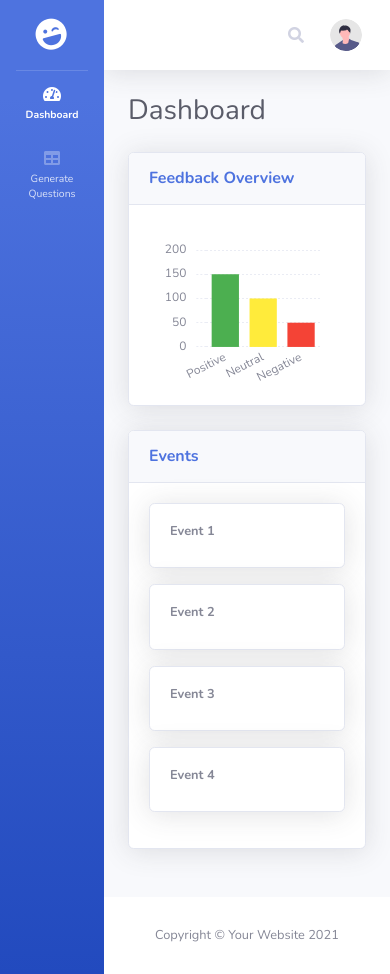
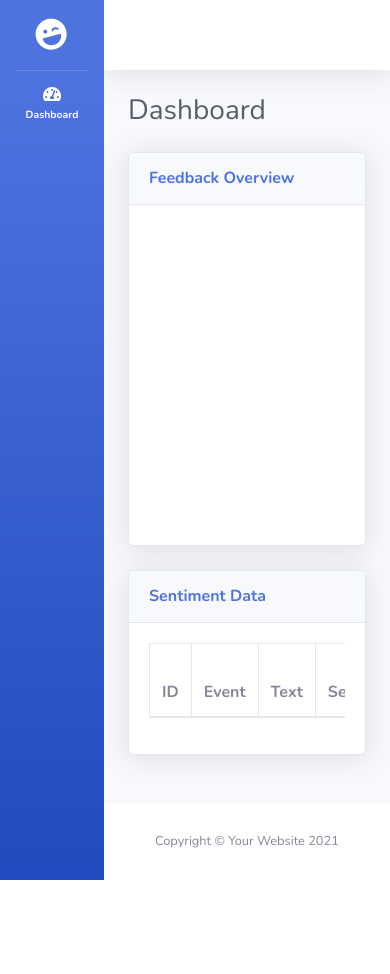
Before and after one commit to JamirLC/Feedback-Senti, a Django app: page /admin/ in a window 390 px wide. After the commit the page ends 880 px from the top, so only its background shows below. Run offline with Django 5.2, Linux system fonts and the light colour scheme; data comes from the database, SQL or seed files in the repository; both versions use the stored data as it was after the commit; lists and menus that the app fills with data are empty; some libraries are stand-ins or nearby versions.

Commit message:
pogi mo Daniel

```diff
--- a/senti_proj/sentiment/templates/sentiment/admin.html
+++ b/senti_proj/sentiment/templates/sentiment/admin.html
@@ -22,6 +22,19 @@
 
 <!-- Custom styles for this template -->
 <link href="{% static 'css/sb-admin-2.min.css' %}" rel="stylesheet">
+<link href="https://cdn.datatables.net/1.13.6/css/jquery.dataTables.min.css" rel="stylesheet">
+<style>
+    .chart-bar {
+        position: relative;
+        height: 300px; /* Adjust as needed */
+        width: 100%;   /* Full width of the card */
+    }
+
+    canvas {
+        max-width: 100%;
+        max-height: 100%;
+    }
+</style>
 
 
 </head>
@@ -52,12 +65,6 @@
                     <span>Dashboard</span></a>
             </li>
 
-            <!-- Nav Item - Tables -->
-            <li class="nav-item">
-                <a class="nav-link" href="/generate">
-                    <i class="fas fa-fw fa-table"></i>
-                    <span>Generate Questions</span></a>
-            </li>
 
             <!-- Divider -->
             <hr class="sidebar-divider d-none d-md-block">
@@ -84,69 +91,6 @@
                         <i class="bi bi-list"></i>
                     </button>
 
-                    <!-- Topbar Search -->
-                    <form
-                        class="d-none d-sm-inline-block form-inline mr-auto ml-md-3 my-2 my-md-0 mw-100 navbar-search">
-                        <div class="input-group">
-                            <input type="text" class="form-control bg-light border-0 small" placeholder="Search for..."
-                                aria-label="Search" aria-describedby="basic-addon2">
-                            <div class="input-group-append">
-                                <button class="btn btn-primary" type="button">
-                                    <i class="fas fa-search fa-sm"></i>
-                                </button>
-                            </div>
-                        </div>
-                    </form>
-
-                    <!-- Topbar Navbar -->
-                    <ul class="navbar-nav ml-auto">
-
-                        <!-- Nav Item - Search Dropdown (Visible Only XS) -->
-                        <li class="nav-item dropdown no-arrow d-sm-none">
-                            <a class="nav-link dropdown-toggle" href="#" id="searchDropdown" role="button"
-                                data-toggle="dropdown" aria-haspopup="true" aria-expanded="false">
-                                <i class="fas fa-search fa-fw"></i>
-                            </a>
-                            <!-- Dropdown - Messages -->
-                            <div class="dropdown-menu dropdown-menu-right p-3 shadow animated--grow-in"
-                                aria-labelledby="searchDropdown">
-                                <form class="form-inline mr-auto w-100 navbar-search">
-                                    <div class="input-group">
-                                        <input type="text" class="form-control bg-light border-0 small"
-                                            placeholder="Search for..." aria-label="Search"
-                                            aria-describedby="basic-addon2">
-                                        <div class="input-group-append">
-                                            <button class="btn btn-primary" type="button">
-                                                <i class="fas fa-search fa-sm"></i>
-                                            </button>
-                                        </div>
-                                    </div>
-                                </form>
-                            </div>
-                        </li>
-
-                        <div class="topbar-divider d-none d-sm-block"></div>
-
-                        <!-- Nav Item - User Information -->
-                        <li class="nav-item dropdown no-arrow">
-                            <a class="nav-link dropdown-toggle" href="#" id="userDropdown" role="button"
-                                data-toggle="dropdown" aria-haspopup="true" aria-expanded="false">
-                                <span class="mr-2 d-none d-lg-inline text-gray-600 small">Douglas McGee</span>
-                                <img class="img-profile rounded-circle"
-                                    src="img/undraw_profile.svg">
-                            </a>
-                            <!-- Dropdown - User Information -->
-                            <div class="dropdown-menu dropdown-menu-right shadow animated--grow-in"
-                                aria-labelledby="userDropdown">
-                                <a class="dropdown-item" href="#" data-toggle="modal" data-target="#logoutModal">
-                                    <i class="fas fa-sign-out-alt fa-sm fa-fw mr-2 text-gray-400"></i>
-                                    Logout
-                                </a>
-                            </div>
-                        </li>
-
-                    </ul>
-
                 </nav>
                 <!-- End of Topbar -->
 
@@ -156,25 +100,18 @@
                     <!-- Page Heading -->
                     <div class="d-sm-flex align-items-center justify-content-between mb-4">
                         <h1 class="h3 mb-0 text-gray-800">Dashboard</h1>
-                        <a href="#" class="d-none d-sm-inline-block btn btn-sm btn-primary shadow-sm"><i
-                                class="fas fa-download fa-sm text-white-50"></i> Generate Report</a>
                     </div>
 
-
-                    <!-- Content Row -->
-
+                    <!-- Bar Graph Section -->
                     <div class="row">
-                        <!-- Bar Graph -->
                         <div class="col-xl-12 col-lg-12">
                             <div class="card shadow mb-4">
-                                    <!-- Card Header - Dropdown -->
                                 <div class="card-header py-3 d-flex flex-row align-items-center justify-content-between">
                                     <h6 class="m-0 font-weight-bold text-primary">Feedback Overview</h6>
                                 </div>
-                                    <!-- Card Body -->
                                 <div class="card-body">
                                     <div class="chart-bar">
-                                            <canvas id="myBarChart"></canvas>
+                                        <canvas id="sentimentBarChart"></canvas>
                                     </div>
                                 </div>
                             </div>
@@ -187,33 +124,26 @@
                             <!-- Main Card -->
                             <div class="card shadow mb-4">
                                 <div class="card-header py-3">
-                                    <h6 class="m-0 font-weight-bold text-primary">Events</h6>
+                                    <h6 class="m-0 font-weight-bold text-primary">Sentiment Data</h6>
                                 </div>
                                 <div class="card-body">
-                                    <!-- List of Cards -->
-                                    <a href="/event/1" class="card shadow mb-3" style="display: block; color: inherit; text-decoration: none; transition: background-color 0.3s, transform 0.3s;" onmouseover="this.style.backgroundColor='#f1f1f1'; this.style.transform='scale(1.05)';" onmouseout="this.style.backgroundColor=''; this.style.transform='scale(1)';">
-                                        <div class="card-body">
-                                            <h4 class="small font-weight-bold">Event 1</h4>
+                                    <!-- Table -->
+                                    <div class="table-responsive">
+                                        <table class="table table-bordered" id="sentimentTable" width="100%" cellspacing="0">
+                                            <thead>
+                                                <tr>
+                                                    <th>ID</th>
+                                                    <th>Event</th>
+                                                    <th>Text</th>
+                                                    <th>Sentiment</th>
+                                                    <th>Created At</th>
+                                                </tr>
+                                            </thead>
+                                            <tbody>
+                                                <!-- Data will be dynamically injected here -->
+                                            </tbody>
+                                        </table>
                                     </div>
-                                    </a>
-
-                                    <a href="/event/2" class="card shadow mb-3" style="display: block; color: inherit; text-decoration: none; transition: background-color 0.3s, transform 0.3s;" onmouseover="this.style.backgroundColor='#f1f1f1'; this.style.transform='scale(1.05)';" onmouseout="this.style.backgroundColor=''; this.style.transform='scale(1)';">
-                                        <div class="card-body">
-                                            <h4 class="small font-weight-bold">Event 2</h4>
-                                        </div>
-                                    </a>
-
-                                    <a href="/event/3" class="card shadow mb-3" style="display: block; color: inherit; text-decoration: none; transition: background-color 0.3s, transform 0.3s;" onmouseover="this.style.backgroundColor='#f1f1f1'; this.style.transform='scale(1.05)';" onmouseout="this.style.backgroundColor=''; this.style.transform='scale(1)';">
-                                        <div class="card-body">
-                                            <h4 class="small font-weight-bold">Event 3</h4>
-                                        </div>
-                                    </a>
-
-                                    <a href="/event/4" class="card shadow mb-3" style="display: block; color: inherit; text-decoration: none; transition: background-color 0.3s, transform 0.3s;" onmouseover="this.style.backgroundColor='#f1f1f1'; this.style.transform='scale(1.05)';" onmouseout="this.style.backgroundColor=''; this.style.transform='scale(1)';">
-                                        <div class="card-body">
-                                            <h4 class="small font-weight-bold">Event 4</h4>
-                                        </div>
-                                    </a>
                                 </div>
                             </div>
                         </div>
@@ -280,7 +210,78 @@
 <script src="{% static 'vendor/chart.js/Chart.min.js' %}"></script>
 
 <!-- Page level custom scripts -->
-<script src="{% static 'js/chart-bar-demo.js' %}"></script>
+<script src="https://cdn.datatables.net/1.13.6/js/jquery.dataTables.min.js"></script>
+
+<!-- JavaScript to Fetch Data -->
+<script>
+    document.addEventListener("DOMContentLoaded", function() {
+        // Fetch data from the API
+        fetch('/list')  // Adjust this URL if needed
+            .then(response => response.json())
+            .then(data => {
+                const tableBody = document.querySelector('#sentimentTable tbody');
+                tableBody.innerHTML = ''; // Clear any existing data
+
+                // Populate the table
+                data.sentiments.forEach(item => {
+                    const row = document.createElement('tr');
+                    row.innerHTML = `
+                        <td>${item.id}</td>
+                        <td>${item.event}</td>
+                        <td>${item.text}</td>
+                        <td>${item.sentiment}</td>
+                        <td>${new Date(item.created_at).toLocaleString()}</td>
+                    `;
+                    tableBody.appendChild(row);
+                });
+
+                // Initialize DataTables
+                $('#sentimentTable').DataTable({
+                    pageLength: 5, // Number of rows per page
+                    lengthMenu: [5, 10, 25, 50], // Options for the number of rows
+                    order: [[0, 'asc']], // Default sorting
+                    responsive: true, // Enable responsive layout
+                });
+
+
+                // Prepare data for the chart
+                const sentimentSummary = data.summary;
+                const labels = ["Positive", "Neutral", "Negative"];
+                const counts = [
+                    sentimentSummary.Positive || 0,
+                    sentimentSummary.Neutral || 0,
+                    sentimentSummary.Negative || 0
+                ];
+
+                // Create the bar chart
+                const ctx = document.getElementById('sentimentBarChart').getContext('2d');
+                new Chart(ctx, {
+                    type: 'bar',
+                    data: {
+                        labels: labels,
+                        datasets: [{
+                            label: '# of Sentiments',
+                            data: counts,
+                            backgroundColor: ['#4e73df', '#36b9cc', '#e74a3b'],
+                            borderColor: ['#4e73df', '#36b9cc', '#e74a3b'],
+                            borderWidth: 1
+                        }]
+                    },
+                    options: {
+                        responsive: true,
+                        maintainAspectRatio: false,
+                        scales: {
+                            y: {
+                                beginAtZero: true
+                            }
+                        }
+                    }
+                });
+            })
+            .catch(error => console.error('Error fetching data:', error));
+    });
+</script>
+
 
 
 </body>
--- a/senti_proj/sentiment/views.py
+++ b/senti_proj/sentiment/views.py
@@ -4,6 +4,7 @@ from .models import Sentiment
 from rest_framework.views import APIView
 from rest_framework.response import Response
 from transformers import pipeline, AutoTokenizer, AutoModelForSequenceClassification
+from django.db.models import Count
 
 # Create your views here.
 # View for the homepage
@@ -33,8 +34,8 @@ def event_4(request):
     return render(request, 'events/event4.html')
 
 
-model = AutoModelForSequenceClassification.from_pretrained('C:\\Users\\ACER\\Downloads\\model-20241201T121004Z-001\\model\\taglish')
-tokenizer = AutoTokenizer.from_pretrained('C:\\Users\\ACER\\Downloads\\model-20241201T121004Z-001\\model\\taglish')
+model = AutoModelForSequenceClassification.from_pretrained(r'D:\VSCODE\Feedback-Senti\model\taglish')
+tokenizer = AutoTokenizer.from_pretrained(r'D:\VSCODE\Feedback-Senti\model\taglish')
 sentiment_pipeline = pipeline('sentiment-analysis', model=model, tokenizer=tokenizer)
 
 
@@ -74,14 +75,22 @@ class SentimentAnalysisView(APIView):
 class SentimentListView(APIView):
     def get(self, request, *args, **kwargs):
         sentiments = Sentiment.objects.all()
-        data = [
-            {
-                "id": sentiment.id,
-                "event": sentiment.event,
-                "text": sentiment.text,
-                "sentiment": sentiment.sentiment,
-                "created_at": sentiment.created_at
-            }
-            for sentiment in sentiments
-        ]
+
+        # Count sentiments
+        sentiment_counts = Sentiment.objects.values('sentiment').annotate(count=Count('sentiment'))
+        sentiment_summary = {item['sentiment']: item['count'] for item in sentiment_counts}
+
+        data = {
+            "sentiments": [
+                {
+                    "id": sentiment.id,
+                    "event": sentiment.event,
+                    "text": sentiment.text,
+                    "sentiment": sentiment.sentiment,
+                    "created_at": sentiment.created_at
+                }
+                for sentiment in sentiments
+            ],
+            "summary": sentiment_summary
+        }
         return Response(data)
```
Also changed, not shown: senti_proj/sentiment/templates/sentiment/home.html (+56 -27 lines), senti_proj/db.sqlite3, senti_proj/static/css/sb-admin-2.css, 1 other file. Lines whose indentation alone changed are shown as unchanged.
